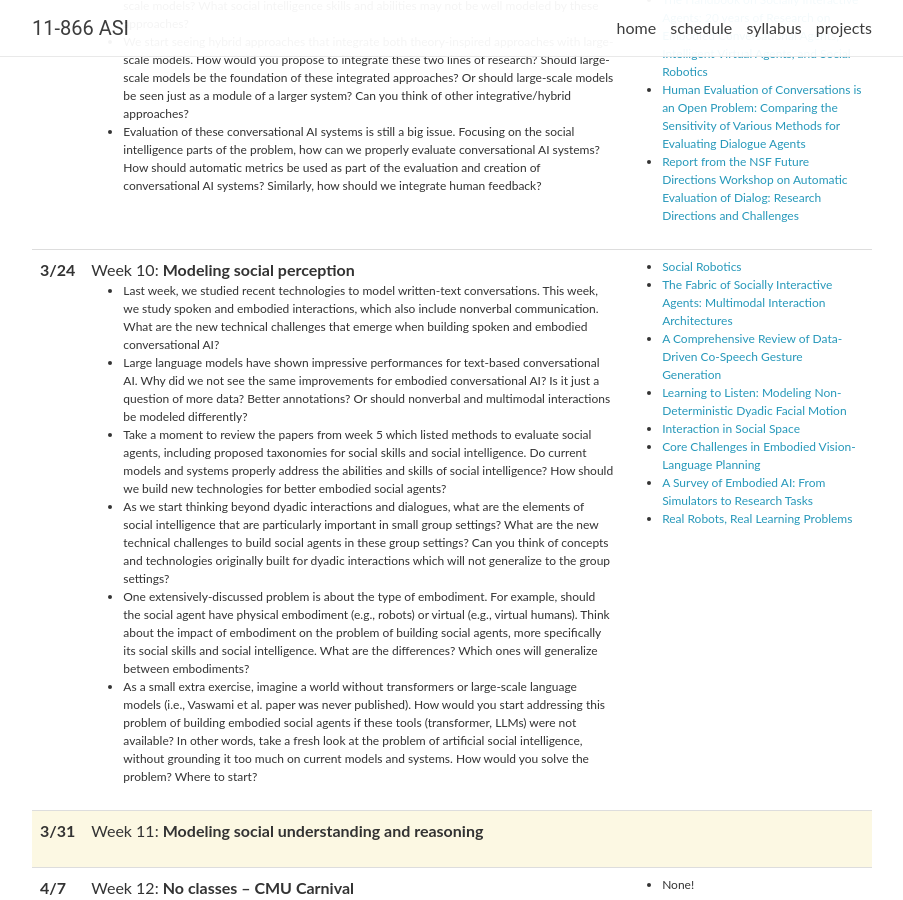
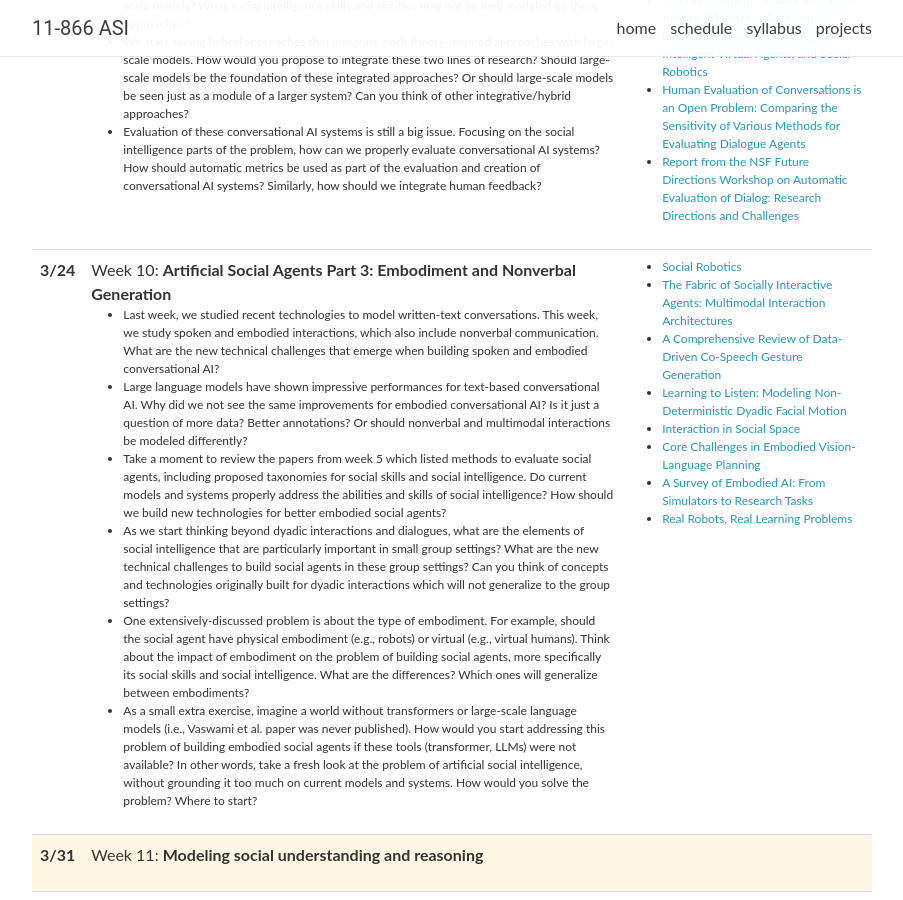
Before and after one commit to CMU-MultiComp-Lab/asi-course, a Jekyll site: the page built from spring2023/_pages/schedule.md, in a window 1280 px wide and 900 px high, scrolled down 3247 px. Shown: the whole window, without its empty margins (188-1091 px from the left). Built offline with Jekyll 4.4.1, drawn with Linux system fonts in a browser that asks for light colours; nearby versions of some CDN libraries; comment, search, counter and statistics services are not loaded.

Commit message:
Update lectures_2023.yml

```diff
--- a/_data/lectures_2023.yml
+++ b/_data/lectures_2023.yml
@@ -148,7 +148,7 @@
 
 - date: 3/24
   title: >
-    Week 10: <strong>Modeling social perception</strong>
+    Week 10: <strong> Artificial Social Agents Part 3: Embodiment and Nonverbal Generation</strong>
   topics:
     - Last week, we studied recent technologies to model written-text conversations. This week, we study spoken and embodied interactions, which also include nonverbal communication. What are the new technical challenges that emerge when building spoken and embodied conversational AI?
     - Large language models have shown impressive performances for text-based conversational AI. Why did we not see the same improvements for embodied conversational AI? Is it just a question of more data? Better annotations? Or should nonverbal and multimodal interactions be modeled differently?
```
